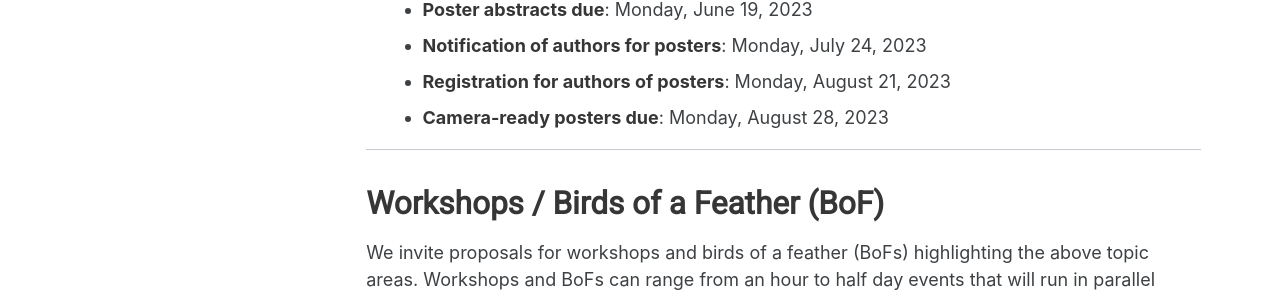
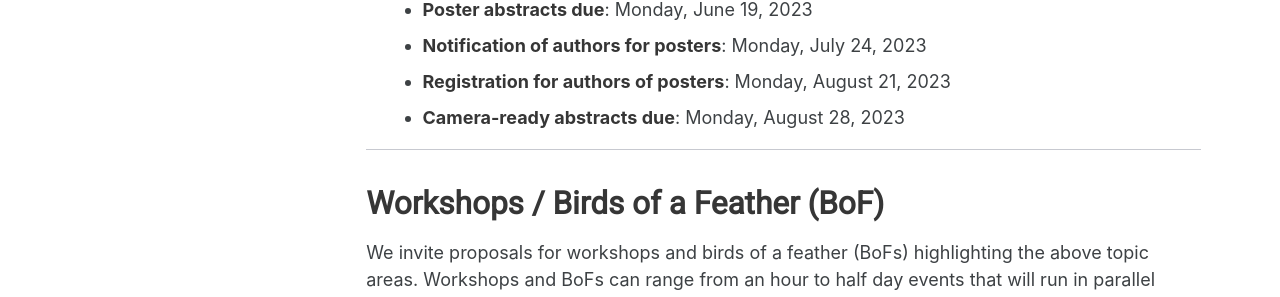
Before and after one commit to USRSE/usrse23, a Jekyll site: the page built from pages/participate/participate.md, in a window 1280 px wide and 900 px high, scrolled down 2868 px. Shown: the part 153-450 px from the top of the window. Built offline with Jekyll 4.4.1, drawn with Linux system fonts in a browser that asks for light colours; a style sheet for code colours, icons or effects is not loaded.

Commit message:
Update typo from Camera-ready posters due to abstracts

```diff
--- a/pages/participate/participate.md
+++ b/pages/participate/participate.md
@@ -44,7 +44,7 @@ Templates for the various submission types can be found in their descriptions be
 
 **Questions?** Contact the organizers: [usrsecon2023@easychair.org](mailto:usrsecon2023@easychair.org).
 
-------
+---
 
 ## Short and Long Papers
 
@@ -72,7 +72,7 @@ the scientific community.
 - **Camera-ready papers / notebooks due**: Monday, June 26, 2023
 - **Registration for authors of papers/notebooks**: Monday, June 26, 2023
 
-------
+---
 
 ## Talks
 
@@ -87,7 +87,7 @@ Talk submissions should be in the form of an abstract, no more than 1 page in le
 - **Notification of authors for talks**: Monday, July 24, 2023
 - **Registration for authors of talks**: Monday, August 21, 2023
 
-------
+---
 
 ## Notebooks
 
@@ -109,7 +109,7 @@ about notebook submissions.
 - **Camera-ready papers / notebooks due**: Monday, June 26, 2023
 - **Registration for authors of papers/notebooks**: Monday, June 26, 2023
 
-------
+---
 
 ## Posters
 
@@ -123,15 +123,15 @@ of an abstract, no more than 1 page in length.
 - **Poster abstracts due**: Monday, June 19, 2023
 - **Notification of authors for posters**: Monday, July 24, 2023
 - **Registration for authors of posters**: Monday, August 21, 2023
-- **Camera-ready posters due**: Monday, August 28, 2023
+- **Camera-ready abstracts due**: Monday, August 28, 2023
 
-------
+---
 
 ## Workshops / Birds of a Feather (BoF)
 
 We invite proposals for workshops and birds of a feather (BoFs) highlighting
 the above topic areas. Workshops and BoFs can range from an hour to half day
-events that will run in parallel tracks.  Submissions should adhere to the
+events that will run in parallel tracks. Submissions should adhere to the
 [Technical Program Templates]({{ '/participate/templates/' | relative_url }}).
 
 **Timeline**
@@ -141,7 +141,7 @@ events that will run in parallel tracks.  Submissions should adhere to the
 - **Notification of authors for workshops, tutorials, and BoFs**: Monday, April 24, 2023
 - **Registration for authors of workshops, tutorials, and BoFs**: Monday, June 26, 2023
 
-------
+---
 
 ## Tutorials
 
```
Also changed, not shown: pages/about/dates.md (+1 -3 lines).
